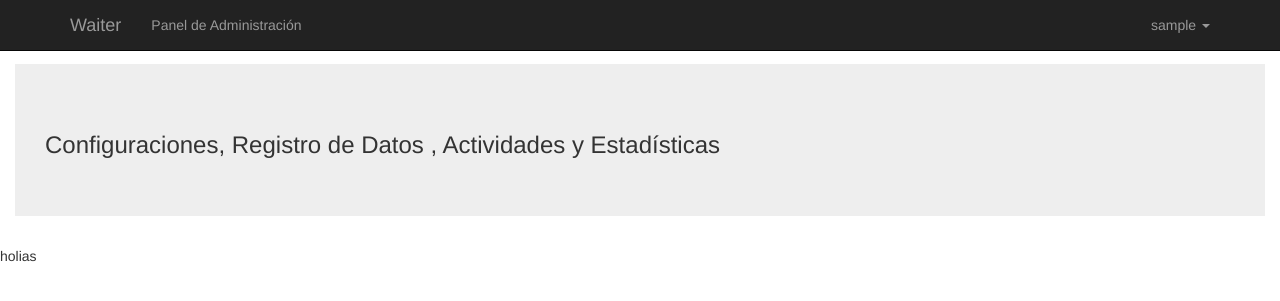
After one commit to dianamor8/waiter, a Django app: page /configurations/ in a window 1280 px wide. The commit adds this page. Shown: the top 301 px of the page. Run offline with Django 3.2, Linux system fonts and the light colour scheme; the visitor is signed in with stand-in values (Sample User, id 1); parts of the project's set-up code (start-up, migrations or seed data) failed here and were passed over; some libraries are stand-ins or nearby versions.

Commit message:
Modulo area de produccion

```diff
--- a/waiter/apps/home/urls.py
+++ b/waiter/apps/home/urls.py
@@ -5,4 +5,7 @@ urlpatterns = patterns('waiter.apps.home.views',
 	url(r'^carousel/$', 'carousel_view',name = 'vista_carousel'),
 	url(r'^about/$', 'about_view',name = 'vista_about'),
 	url(r'^contact/$', 'contact_view',name = 'vista_contacto'),
+	url(r'^dashboard/$', 'panel_administracion_view',name = 'vista_panel_administracion'),
+	url(r'^configurations/$', 'configurations_view',name = 'vista_configurations'),
+
 )
--- a/waiter/apps/home/views.py
+++ b/waiter/apps/home/views.py
@@ -4,6 +4,9 @@ from waiter.apps.home.forms import ContactForm, LoginForm
 from django.core.mail import EmailMultiAlternatives #Enviamos html
 from django.contrib.auth import login, logout, authenticate
 from django.http import HttpResponseRedirect
+from waiter.settings import LOGIN_URL, LOGIN_REDIRECT_URL
+from django.contrib.auth.decorators import login_required
+
 
 # Create your views here.
 
@@ -52,3 +55,13 @@ def contact_view(request):
 		formulario = ContactForm()
 	ctx = {"form":formulario, 'email':email, 'titulo':titulo, 'texto':texto, 'info_enviado':info_enviado}
 	return render(request, "home/contact.html",ctx)
+
+@login_required(login_url=LOGIN_URL)
+def panel_administracion_view(request):
+	ctx= {'sidebar':'administracion'}
+	return render(request, 'home/panel_administracion/panel_administracion.html', ctx)
+
+@login_required(login_url=LOGIN_URL)
+def configurations_view(request):
+	ctx= {'sidebar':'administracion'}
+	return render(request, 'home/panel_administracion/configurations.html',ctx)
--- a/waiter/media/js/products.js
+++ b/waiter/media/js/products.js
@@ -1,4 +1,3 @@
-var id_modal;
 $(document).ready(function() {
 
 	// MÉTODOS DEPURADOS
--- a/waiter/templates/base/base.html
+++ b/waiter/templates/base/base.html
@@ -9,6 +9,8 @@
 		<!-- Bootstrap CSS -->
 		<link href="/media/bootstrap/css/bootstrap.min.css" rel="stylesheet" media="screen">
 		<link href="/media/bootstrap/css/bootstrap.css" rel="stylesheet" media="screen">
+		{% block extracss %}
+		{% endblock extracss %}
 		<script src="/media/js/jquery.js"></script>
 		<script src="/media/js/jquery.min.js"></script>
 		<script src="/media/bootstrap/js/bootstrap.js"></script>
@@ -21,6 +23,13 @@
 
 		<div class="container-fluid" style="padding-top:5%">
 			<div class="row">
+
+
+				{% if sidebar == 'administracion' %}
+						<!--{#{% include "base/sidebar_administracion.html" %}#}-->
+					{% block panel_superior %}
+					{% endblock panel_superior %}
+				{% else %}
 					<div class="col-sm-3 col-md-2 sidebar">
 						{% include "base/sidebar.html" %}
 					</div>
@@ -32,6 +41,10 @@
 						{% block content %}
 						{% endblock content %}
 					</div>
+				{% endif %}
+
+
+
 			</div><!--row-->
 		</div><!--container-fluid-->
 		<!--<div class="container" style="padding-top:5%">
--- a/waiter/templates/base/navbar.html
+++ b/waiter/templates/base/navbar.html
@@ -10,6 +10,11 @@
 			<a href="{%url "vista_principal"%}" class="navbar-brand">Waiter</a>
 		</div>
 		<div class="navbar-collapse collapse">
+			<!--CONSTRUIR AQUI UN MÉTODO PARA AGREGAR LOS NAV BAR SEGUN EL GRUPO DE USUARIO-->
+			<ul class="nav navbar-nav">
+				<li><a href="{%url "vista_panel_administracion"%}">Panel de Administración</a></li>
+			</ul>
+
 			<ul class="nav navbar-nav navbar-right">
 				<li class="dropdown">
 					<a href="#" class="dropdown-toggle" data-toggle="dropdown">
--- /dev/null
+++ b/waiter/templates/home/panel_administracion/configurations.html
@@ -0,0 +1,4 @@
+{% extends "home/panel_administracion/panel_administracion.html" %}
+{% block contenido %}
+holias
+{% endblock contenido %}
--- /dev/null
+++ b/waiter/templates/home/panel_administracion/panel_administracion.html
@@ -0,0 +1,15 @@
+{% extends "base/base.html" %}
+{% block title %}
+	Panel de Administración
+{% endblock title %}
+
+{% block panel_superior %}
+	<div class="col-lg-12">
+		<div class="jumbotron">
+			<h3>Configuraciones, Registro de Datos , Actividades y Estadísticas</h3>
+		</div>
+	</div>
+
+	{% block contenido %}
+	{% endblock contenido %}
+{% endblock panel_superior %}
--- a/waiter/templates/producto/categorie/categories.html
+++ b/waiter/templates/producto/categorie/categories.html
@@ -22,7 +22,7 @@
 		<div class="panel-body">
 			<div class="table-responsive">
 				{% if categorias %}
-					<table class="table table-striped table-condensed" id="tabla_categorias">
+					<table class="table table-condensed table-hover" id="tabla_categorias">
 						<thead>
 							<th>Número</th>
 							<th>Nombre</th>
--- a/waiter/templates/producto/product/products.html
+++ b/waiter/templates/producto/product/products.html
@@ -1,6 +1,7 @@
 {% extends "base/base.html" %}
 {% block extrajs %}
 	<script src="/media/js/products.js"></script>
+	<script src="/media/js/jquery.form.min.js"></script>
 {% endblock extrajs %}
 {% block title %}
 	Productos
```
Also changed, not shown: waiter/templates/base/sidebar_administracion.html (added, +19 -0 lines). Lines whose indentation alone changed are shown as unchanged.
